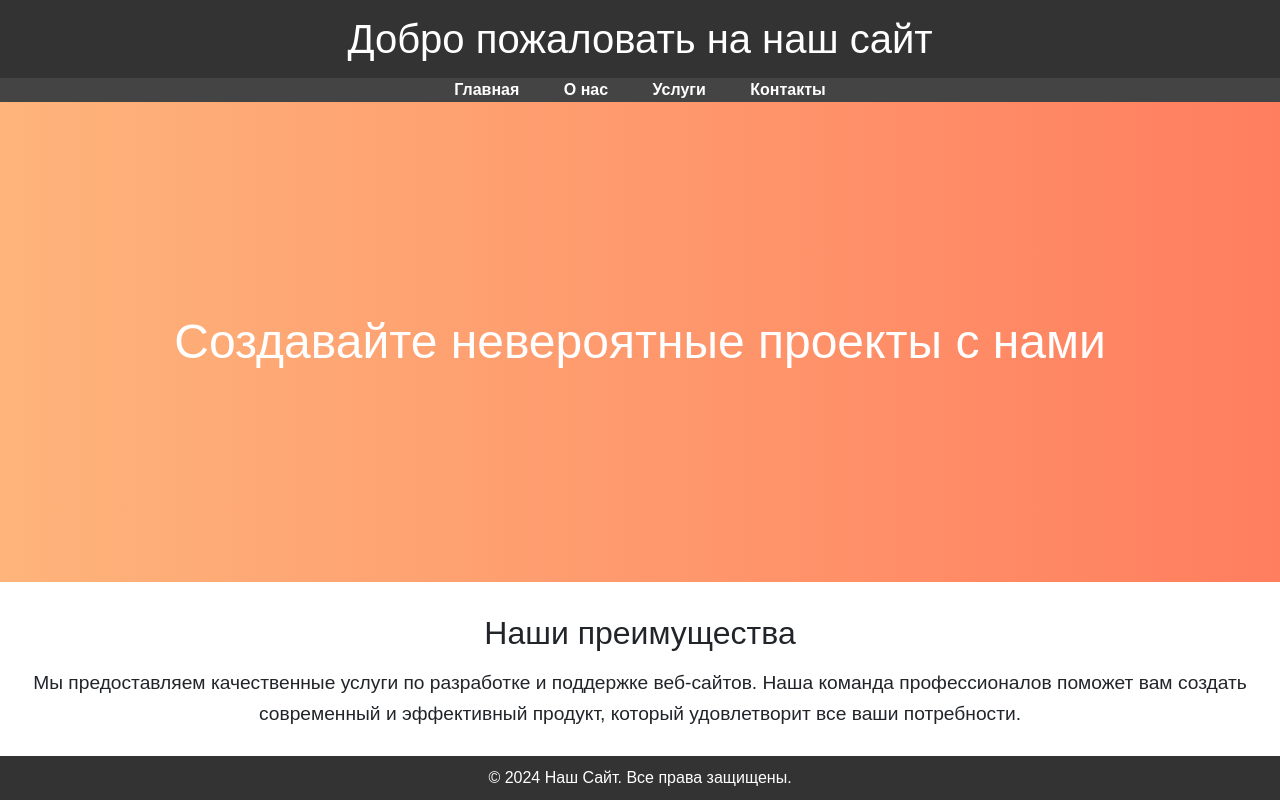
After one commit to sauscr/govno, a Django app: template reports/templates/reports/index.html in a window 1280 px wide. The commit adds this page. Run offline with Django 5.2, Linux system fonts and the light colour scheme; the template is opened without the code that fills it, so the values that code supplies are empty; some libraries are stand-ins or nearby versions.

```diff
--- a/config/settings.py
+++ b/config/settings.py
@@ -32,7 +32,7 @@ ALLOWED_HOSTS = ["*"]
 # ]
 
 STATIC_URL = '/static/'
-# STATICFILES_DIRS = [os.path.join(BASE_DIR, '../frontend/build/static')]
+STATICFILES_DIRS = [os.path.join(BASE_DIR, './reports/templates/reports'), ]
 
 
 # Application definition
--- a/config/urls.py
+++ b/config/urls.py
@@ -1,6 +1,7 @@
 # project/urls.py
 from django.contrib import admin
 from django.urls import include, path
+from django.conf import settings
 
 urlpatterns = [
     path('admin/', admin.site.urls),
--- a/reports/forms.py
+++ b/reports/forms.py
@@ -5,7 +5,7 @@
 
 
 class CleanMixin:
-    '''
+    '''g
     Метод для проверки обязательных полей и значений.
     '''
     required_fields = []
--- /dev/null
+++ b/reports/templates/reports/index.html
@@ -0,0 +1,156 @@
+<!DOCTYPE html>
+<html lang="ru">
+<head>
+    <meta charset="UTF-8">
+    <meta name="viewport" content="width=device-width, initial-scale=1.0">
+    <title>Главная страница</title>
+    <link href="https://cdnjs.cloudflare.com/ajax/libs/font-awesome/6.0.0-beta3/css/all.min.css" rel="stylesheet">
+    <link href="https://maxcdn.bootstrapcdn.com/bootstrap/4.5.2/css/bootstrap.min.css" rel="stylesheet">
+    <title>{% block title %}Default Title{% endblock %}</title>
+    <style>
+        body {
+            font-family: 'Arial', sans-serif;
+            margin: 0;
+            padding: 0;
+        }
+
+        header {
+            background-color: #333;
+            color: white;
+            padding: 15px 0;
+            text-align: center;
+        }
+
+        header h1 {
+            margin: 0;
+            font-size: 2.5rem;
+        }
+
+        nav {
+            background-color: #444;
+        }
+
+        nav ul {
+            list-style-type: none;
+            margin: 0;
+            padding: 0;
+            overflow: hidden;
+            text-align: center;
+        }
+
+        nav ul li {
+            display: inline;
+            padding: 15px 20px;
+        }
+
+        nav ul li a {
+            color: white;
+            text-decoration: none;
+            font-weight: bold;
+        }
+
+        nav ul li a:hover {
+            text-decoration: underline;
+        }
+
+        .hero {
+            height: 60vh;
+            background: linear-gradient(270deg, #ff7e5f, #feb47b);
+            display: flex;
+            justify-content: center;
+            align-items: center;
+            color: white;
+            text-align: center;
+        }
+
+        .hero h2 {
+            font-size: 3rem;
+            margin: 0;
+        }
+
+        .content {
+            padding: 2rem;
+            text-align: center;
+        }
+
+        .content h3 {
+            font-size: 2rem;
+            margin-bottom: 1rem;
+        }
+
+        .content p {
+            font-size: 1.2rem;
+            line-height: 1.6;
+        }
+
+        footer {
+            background-color: #333;
+            color: white;
+            text-align: center;
+            padding: 10px;
+            position: fixed;
+            width: 100%;
+            bottom: 0;
+        }
+
+        footer p {
+            margin: 0;
+        }
+
+        /* Адаптивность */
+        @media (max-width: 768px) {
+            header h1 {
+                font-size: 2rem;
+            }
+
+            .hero h2 {
+                font-size: 2rem;
+            }
+
+            .content h3 {
+                font-size: 1.5rem;
+            }
+
+            .content p {
+                font-size: 1rem;
+            }
+        }
+    </style>
+</head>
+<body>
+
+    <header>
+        <h1>Добро пожаловать на наш сайт</h1>
+    </header>
+
+    <nav>
+        <ul>
+            <li><a href="#">Главная</a></li>
+            <li><a href="#">О нас</a></li>
+            <li><a href="#">Услуги</a></li>
+            <li><a href="#">Контакты</a></li>
+        </ul>
+    </nav>
+
+    <section class="hero">
+        <h2>Создавайте невероятные проекты с нами</h2>
+    </section>
+
+    <section class="content">
+        <h3>Наши преимущества</h3>
+        <p>
+            Мы предоставляем качественные услуги по разработке и поддержке веб-сайтов. Наша команда профессионалов
+            поможет вам создать современный и эффективный продукт, который удовлетворит все ваши потребности.
+        </p>
+    </section>
+
+    <footer>
+        <p>&copy; 2024 Наш Сайт. Все права защищены.</p>
+    </footer>
+
+    <!-- Подключение Bootstrap JS -->
+    <script src="https://code.jquery.com/jquery-3.5.1.min.js"></script>
+    <script src="https://maxcdn.bootstrapcdn.com/bootstrap/4.5.2/js/bootstrap.min.js"></script>
+ф
+</body>
+</html>
--- a/reports/urls.py
+++ b/reports/urls.py
@@ -1,8 +1,9 @@
-# reports/urls.py
 from django.urls import path
 from . import views
 
 urlpatterns = [
-    path('one/', views.view_table_one, name = 'indicator_one'),
-    path('two/', views.view_table_two, name = 'indicator_two'),
+    path('', views.view_table_one, name='indicator_one'),  # one/
+    path(' /edit/<int:id>/', views.edit_tableone, name='edit_indicator_one'),  # Редактирование
+    path(' /delete/<int:id>/', views.delete_tableone, name='delete_indicator_one'),  # Удаление
+    path('two/', views.view_table_two, name='indicator_two'),
 ]
```
Also changed, not shown: reports/templates/reports/Russian.json (added, +31 -0 lines), reports/templates/reports/base.html (+29 -76 lines), reports/templates/reports/tableone.html (+81 -13 lines), reports/templates/reports/tabletwo.html (+29 -7 lines), reports/views.py (+46 -21 lines), db.sqlite3, reports/migrations/0010_merge_20240913_0042.py (added), reports/migrations/0011_alter_tabletwo_mb_actually_alter_tabletwo_mb_set_and_more.py (added), reports/templates/reports/favicon.png (added).
